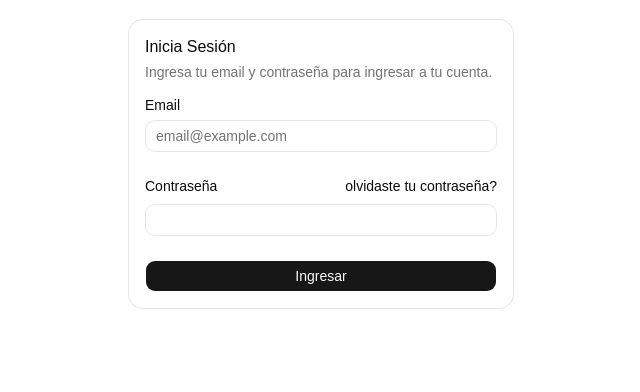
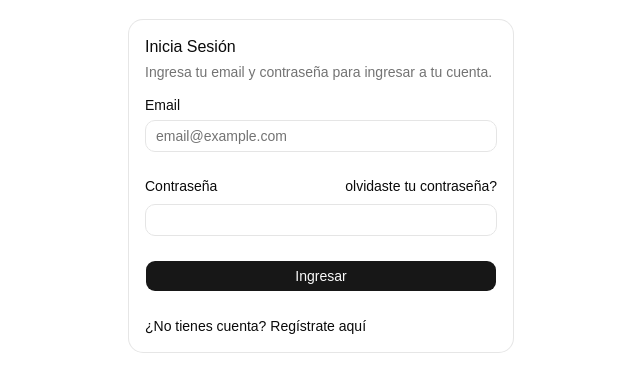
Before and after one commit to mvalenciar/task-manager-frontend, a React (Vite) app: page /login in a window 1280 px wide. Shown: the top 392 px of the page, without its empty margins (319-959 px from the left). Built offline with nearby package versions, Linux system fonts and the light colour scheme; the HTML template or start-up script is replaced by a standard one.

Commit message:
feat: implementar navegacion fluida entre vistas usando el componente Link de react-router

```diff
--- a/src/views/Login.tsx
+++ b/src/views/Login.tsx
@@ -10,6 +10,7 @@ import {
 import { Input } from "@/components/ui/input";
 import { Label } from "@/components/ui/label";
 import { taskApi } from "@/services/api";
+import { Link } from "react-router-dom";
 
 const Login = () => {
 	const [email, setEmail] = useState("");
@@ -74,6 +75,9 @@ const Login = () => {
 							<div className="grid gap-2">
 								<Button>Ingresar</Button>
 							</div>
+							<div className="grid gap-2">
+								<Link to="/register">¿No tienes cuenta? Regístrate aquí</Link>
+							</div>
 						</div>
 					</form>
 				</CardContent>
```
